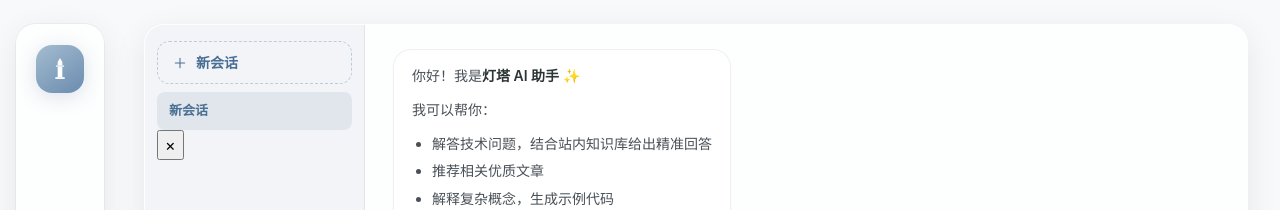
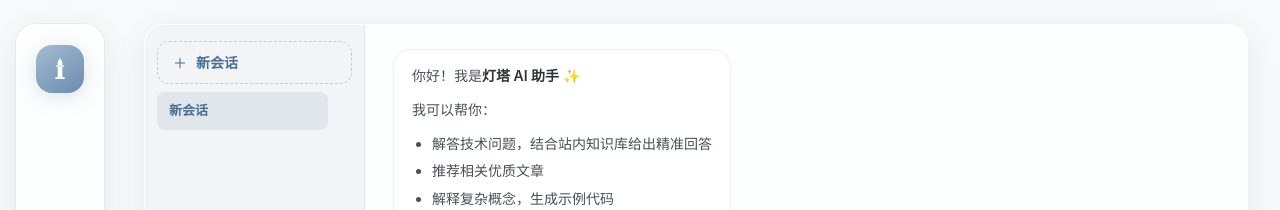
Before and after one commit to poboll/dengtai, a React (Vite) app in the folder dengtai-frontend/: page /ai in a window 1280 px wide. Shown: the top 210 px of the page. Built offline with nearby package versions, Linux system fonts and the light colour scheme.

Commit message:
feat(ai): 新增删除会话按钮样式
- sessionRow hover 时显示删除按钮
- 红色 × 图标 + hover 加深效果
- 删除最后一个会话时自动创建新会话

```diff
--- a/dengtai-frontend/src/pages/AiAssistantPage.module.css
+++ b/dengtai-frontend/src/pages/AiAssistantPage.module.css
@@ -54,9 +54,21 @@
   overflow-y: auto;
 }
 
+.sessionRow {
+  display: flex;
+  align-items: center;
+  gap: 0;
+  position: relative;
+}
+
+.sessionRow:hover .deleteBtn {
+  opacity: 1;
+}
+
 .sessionItem {
   display: block;
-  width: 100%;
+  flex: 1;
+  min-width: 0;
   padding: 9px 12px;
   border: none;
   border-radius: var(--radius-sm);
@@ -72,6 +84,29 @@
 
 .sessionActive {
   background: rgba(74, 111, 148, 0.10) !important;
+}
+
+.deleteBtn {
+  opacity: 0;
+  flex-shrink: 0;
+  width: 24px;
+  height: 24px;
+  border: none;
+  border-radius: var(--radius-sm);
+  background: transparent;
+  color: var(--color-text-muted);
+  font-size: 16px;
+  line-height: 1;
+  cursor: pointer;
+  display: flex;
+  align-items: center;
+  justify-content: center;
+  transition: all var(--transition-base);
+}
+
+.deleteBtn:hover {
+  background: rgba(220, 53, 69, 0.10);
+  color: #dc3545;
 }
 
 .sessionTitle {
```
